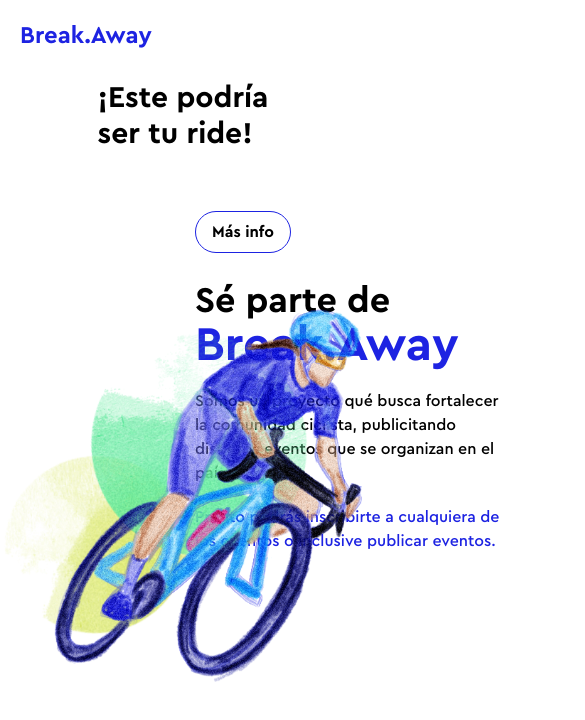
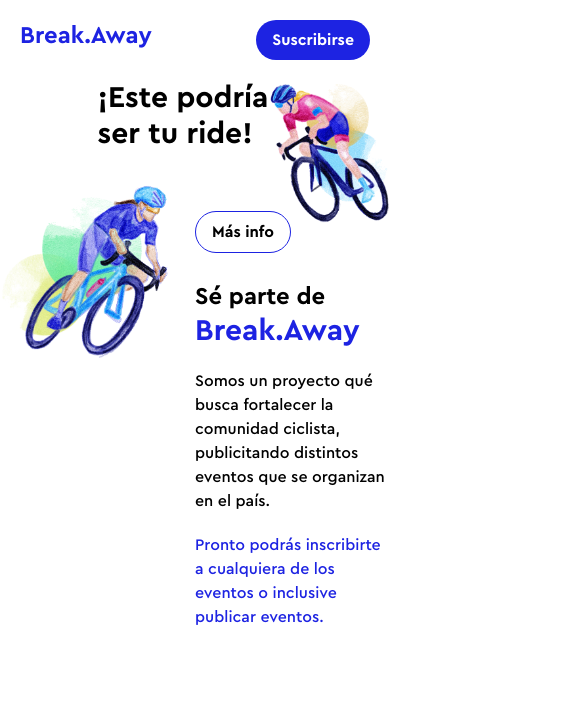
Before and after one commit to manuelrojas/break.away, a Next.js app: page / in a window 390 px wide. Shown: the top 720 px of the page, 585 px wide, since content can reach past the window. Built offline with nearby package versions, Linux system fonts and the light colour scheme.

Commit message:
Fixing mobile

```diff
--- a/pages/components/main.tsx
+++ b/pages/components/main.tsx
@@ -3,7 +3,7 @@ import Image from 'next/image'
 export default function Main() {
     return (
         <main className="flex w-full flex-1 flex-col">
-            <div className="absolute left-1/4 sm:left-1/3 md:left-1/4 lg:left-1/3">
+             <div className="absolute left-1/4 sm:left-1/3 md:left-1/4 lg:left-1/3">
                 <h1 className="text-3xl sm:text-4xl md:text-5xl lg:text-6xl">¡Este podría</h1>
                 <h1 className="text-3xl sm:text-4xl md:text-5xl lg:text-6xl">ser tu ride!</h1>
             </div>
@@ -13,16 +13,16 @@ export default function Main() {
                 </button>
             </div>
             <div className="absolute top-1/3 left-1/2 ">
-               <h1 className="text-4xl">
+               <h1 className="text-2xl sm:text-4xl">
                     Sé parte de
                 </h1>
-                <h1 className="text-5xl text-break.away-blue">
+                <h1 className="text-3xl sm:text-5xl text-break.away-blue">
                     Break.Away
                 </h1>
-                <p className="w-80 pt-5 medium-font">
+                <p className="pt-5 medium-font">
                     Somos un proyecto qué busca fortalecer la comunidad ciclista, publicitando distintos eventos que se organizan en el país.
                 </p>
-                <p className="text-break.away-blue w-80 pt-5 medium-font">
+                <p className="text-break.away-blue pt-5 medium-font">
                     Pronto podrás inscribirte a cualquiera de los eventos o inclusive publicar eventos.
                 </p>
             </div>
--- a/styles/globals.css
+++ b/styles/globals.css
@@ -17,9 +17,6 @@ html {
     font-family: 'cera-pro-bold';
 }
 
-body {
-    width: 100vh;
-}
 
 .medium-font {
     font-family: 'cera-pro-medium';
```
